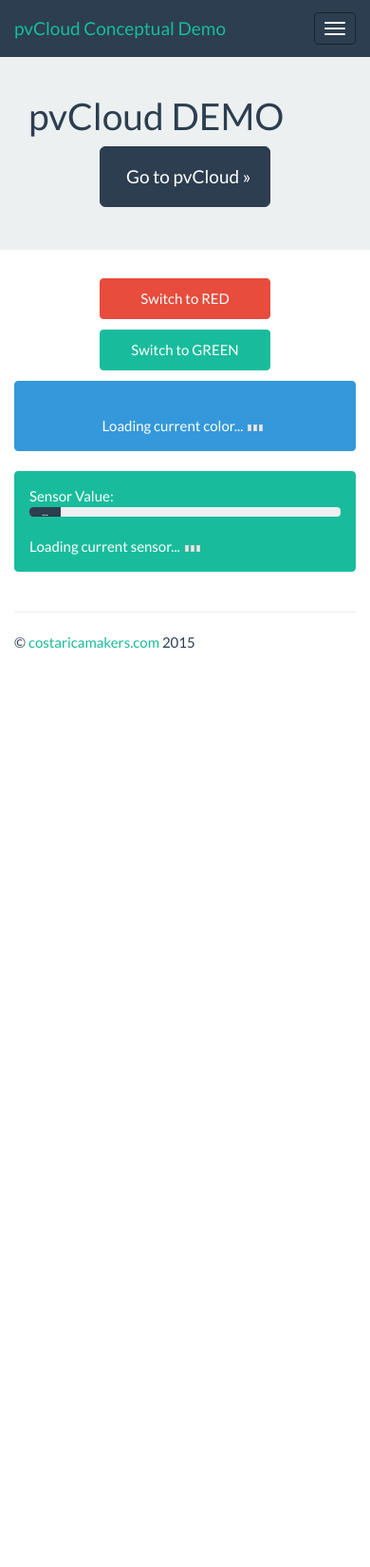
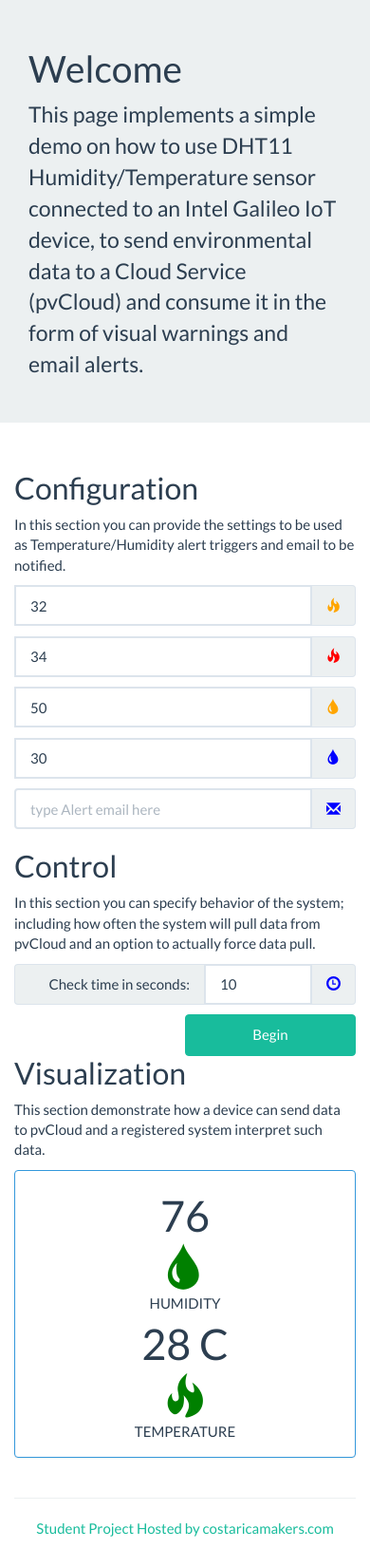
Before and after one commit to gajen7747/dht_meneses, a PHP site: page / in a window 390 px wide. Shown: the whole page at 95% size. Before the commit the page ends 683 px from the top, so only its background shows below. Run offline with PHP 8.4, Linux system fonts and the light colour scheme; some libraries are stand-ins or nearby versions.

Commit message:
screen styling and main elements setup

```diff
--- a/DHT_WEB/css/main.css
+++ b/DHT_WEB/css/main.css
@@ -13,20 +13,18 @@ a.btn{
 
 @media (max-width: 768px) {
     h2{
+    }
+    .config-label{
         display:none;
-        visibility: hidden;
-
     }
-
     a.btn{
         display:block;
         max-width:180px
     }
+
 }
 
 @media (max-width: 480px) {
     h2,.explanation{
-        display:none;
-        visibility: hidden;
     }
 }
--- a/DHT_WEB/index.php
+++ b/DHT_WEB/index.php
@@ -6,7 +6,7 @@
     <head>
         <meta charset="utf-8">
         <meta http-equiv="X-UA-Compatible" content="IE=edge,chrome=1">
-        <title>pvCloud Conceptual DEMO</title>
+        <title>DHT 11 over the Cloud</title>
         <meta name="description" content="">
         <meta name="viewport" content="width=device-width, initial-scale=1">
         <link rel="apple-touch-icon" href="apple-touch-icon.png">
@@ -14,7 +14,7 @@
         <link rel="stylesheet" href="css/bootstrap.min.css">
         <style>
             body {
-                padding-top: 50px;
+                padding-top: 0;
                 padding-bottom: 20px;
             }
         </style>
@@ -27,37 +27,12 @@
         <!--[if lt IE 8]>
             <p class="browserupgrade">You are using an <strong>outdated</strong> browser. Please <a href="http://browsehappy.com/">upgrade your browser</a> to improve your experience.</p>
         <![endif]-->
-        <nav class="navbar navbar-default navbar-fixed-top" role="navigation">
-            <div class="container">
-                <div class="navbar-header">
-                    <button type="button" class="navbar-toggle collapsed" data-toggle="collapse" data-target="#navbar" aria-expanded="false" aria-controls="navbar">
-                        <span class="sr-only">Toggle navigation</span>
-                        <span class="icon-bar"></span>
-                        <span class="icon-bar"></span>
-                        <span class="icon-bar"></span>
-                    </button>
-                    <a class="navbar-brand" href="#">pvCloud Conceptual Demo</a>
-                </div>
-                <div id="navbar" class="navbar-collapse collapse">
-                    <form class="navbar-form navbar-right" role="form" action="https://costaricamakers.com/pvcloud_backend/post_account_login.php" method="POST" target="_blank">
-                        <div class="form-group">
-                            <input type="email" placeholder="Email" class="form-control" id="username" name="username">
-                        </div>
-                        <div class="form-group">
-                            <input type="password" placeholder="Password" class="form-control" id="password" name="password">
-                        </div>
-                        <button type="submit" class="btn btn-success">Sign INTO</button>
-                    </form>
-                </div><!--/.navbar-collapse -->
-            </div>
-        </nav>
 
         <!-- Main jumbotron for a primary marketing message or call to action -->
         <div class="jumbotron">
             <div class="container">
-                <h1>pvCloud DEMO</h1>
-                <p class="explanation">This page implements a pvCloud client that interacts with a device registered in pvCloud and consuming data.</p>
-                <p><a class="btn btn-primary btn-lg" href="https://costaricamakers.com/pvcloud" role="button" target="_blank">Go to pvCloud &raquo;</a></p>
+                <h1>Welcome</h1>
+                <p class="explanation">This page implements a simple demo on how to use DHT11 Humidity/Temperature sensor connected to an Intel Galileo IoT device, to send environmental data to a Cloud Service (pvCloud) and consume it in the form of visual warnings and email alerts.</p>
             </div>
         </div>
 
@@ -65,35 +40,61 @@
             <!-- Example row of columns -->
             <div class="row">
                 <div class="col-md-4">
-                    <h2>Red Button</h2>
-                    <p  class="explanation">This button sends a message to pvcloud system to be read/consumed by a registered Intel Galileo device and turn on a red light.</p>
-                    <p><a id="btnRED" class="btn btn-danger" role="button" href="https://costaricamakers.com/pvcloud_backend/vse_add_value.php?account_id=1&device_id=14&api_key=45cff46a4939a46e3d68d881fd94d6e98486de44&label=COLOR_COMMAND&value=RED&type=COLOR&captured_datetime=2015-2-9+18:31:3" target="ifrResult">Switch to RED</a></p>
+                    <h2>Configuration</h2>
+                    <p  class="explanation">In this section you can provide the settings to be used as Temperature/Humidity alert triggers and email to be notified.</p>
+                    <form>
+                        <p title="Max Temperature in Celsius that triggers a visual warning" class="input-group" style="width:100%">
+                            <label class="input-group-addon config-label" for="txtWarning_T_Trigger" style="width:200px; text-align: right">MAX TEMP WARNING:   </label>
+                            <input class="form-control" type="number" min="0" max="90" value="32"  id="txtWarning_T_Trigger">
+                            <label class="input-group-addon" for="txtWarning_T_Trigger" style="width:1em; text-align: right; color:orange"><i class="glyphicon glyphicon-fire"></i></label>
+                        </p>
+                        <p title="Max Temperature in Celsius that triggers an Email Alert" class="input-group" style="width:100%">
+                            <label class="input-group-addon  config-label" for="txtAlert_T_Trigger" style="width:200px; text-align: right">MAX TEMP ALERT:   </label>
+                            <input class="form-control" type="number" min="0" max="90" value="34"  id="txtAlert_T_Trigger">
+                            <label class="input-group-addon" for="txtAlert_T_Trigger" style="width:1em; text-align: right; color:red"><i class="glyphicon glyphicon-fire"></i></label>
+                        </p>
+                        <p title="Min Humidity % that triggers a visual warning" class="input-group" style="width:100%">
+                            <label class="input-group-addon  config-label" for="txtWarning_H_Trigger" style="width:200px; text-align: right">MIN HUMIDITY WARN:   </label>
+                            <input class="form-control" type="number" min="20" max="80" value="50" id="txtWarning_H_Trigger">
+                            <label class="input-group-addon" for="txtWarning_H_Trigger" style="width:1em; text-align: right; color:orange"><i class="glyphicon glyphicon-tint"></i></label>
+                        </p>
+                        <p title="Min Humidity % that triggers an Email Alert" class="input-group" style="width:100%">
+                            <label class="input-group-addon config-label" for="txtAlert_H_Trigger" style="width:200px; text-align: right">MIN HUMIDITY ALERT:   </label>
+                            <input class="form-control" type="number" min="20" max="80" value="30"  id="txtAlert_H_Trigger">
+                            <label class="input-group-addon" for="txtAlert_H_Trigger" style="width:1em; text-align: right; color:blue"><i class="glyphicon glyphicon-tint"></i></label>
+                        </p>
+                        <p class="input-group" style="width:100%"  title="Email address that will be notified">
+                            <input class="form-control" type="email" id="txtAlertEmail" placeholder="type Alert email here">
+                            <label class="input-group-addon" for="txtAlert_H_Trigger" style="width:1em; text-align: right; color:blue"><i class="glyphicon glyphicon-envelope"></i></label>
+                        </p>
+                    </form>
                 </div>
                 <div class="col-md-4">
-                    <h2>Green Button</h2>
-                    <p  class="explanation">This button sends a message, similar to the Red Button, but for a green light. The registered Intel Galileo will react upon reading last registered value. </p>
-                    <p><a id="btnGREEN"  class="btn btn-success" role="button" href="https://costaricamakers.com/pvcloud_backend/vse_add_value.php?account_id=1&device_id=14&api_key=45cff46a4939a46e3d68d881fd94d6e98486de44&label=COLOR_COMMAND&value=GREEN&type=COLOR&captured_datetime=2015-2-9+18:31:3" target="ifrResult">Switch to GREEN</a></p>
+                    <h2>Control</h2>
+                    <p  class="explanation">In this section you can specify behavior of the system; including how often the system will pull data from pvCloud and an option to actually force data pull.</p>
+                    <form>
+                        <p class="input-group" style="width:100%">
+                            <label class="input-group-addon" for="txtCheckTime" style="width:200px; text-align: right">Check time in seconds:   </label>
+                            <input class="form-control" type="number" min="5" max="60" value="10"  id="txtCheckTime">
+                            <label class="input-group-addon" for="txtCheckTime" style="width:1em; text-align: right; color:blue"><i class="glyphicon glyphicon-time"></i></label>
+                        </p>
+                    </form>
+                    <p><a id="btnCheck"  class="btn btn-success pull-right" role="button" >Begin</a></p>
                 </div>
                 <div class="col-md-4">
-                    <h2>Getting data back</h2>
+                    <h2>Visualization</h2>
                     <p  class="explanation">This section demonstrate how a device can send data to pvCloud and a registered system interpret such data.</p>
-                    <p class="alert alert-info" style="min-height: 70px; text-align: center">
-                        <span id="currentColor_RED" style="text-align: center; width:99%; display:none"><i class="glyphicon glyphicon-record" style="color:red; font-size: 3em"></i><br> Current color is set to RED</span>
-                        <span id="currentColor_GREEN" style="text-align: center; width:99%; display:none"><i class="glyphicon glyphicon-record" style="color:green; font-size: 3em"></i><br> Current color is set to GREEN</span><br>
-                        <span id="currentColor_LOADING">Loading current color...<img style="margin:0 5px;" src="img/ajax-loader.gif"></span>
-                    </p>
-                    <div class="alert alert-success" style="min-height: 70px">
-                        <div class="row">
-                            <div class="col-md-12">
-                                <span id="currentSensor"> Sensor Value: </span>
-                                <div class="progress">
-                                    <div id="sensorBar" class="progress-bar" role="progressbar" aria-valuenow="60" aria-valuemin="0" aria-valuemax="100" style="width:10%;">
-                                        ...
+
+                    <div class="panel panel-body panel-info" style="text-align: center">
+                        <div class="col-md-6">
+                            <span style="font-size:3em">76</span><br>
+                            <i class="glyphicon glyphicon-tint" style="color:green; font-size: 3em"></i><br>
+                            <span>HUMIDITY</span>
                         </div>
-                                </div>
-                                <span id="currentSensorLoading">Loading current sensor...<img style="margin:0 5px;" src="img/ajax-loader.gif"></span>
-
-                            </div>
+                        <div class="col-md-6">
+                            <span style="font-size:3em">28 C</span><br>
+                            <i class="glyphicon glyphicon-fire" style="color:green; font-size: 3em"></i><br>
+                            <span>TEMPERATURE</span>
                         </div>
                     </div>
                 </div>
@@ -102,8 +103,8 @@
             <div id="result"></div>
             <hr>
 
-            <footer>
-                <p>&copy; <a href="https://costaricamakers.com" target="_blank">costaricamakers.com</a> 2015</p>
+            <footer style="text-align:center">
+                <p><a href="https://costaricamakers.com" target="_blank">Student Project Hosted by costaricamakers.com</a></p>
             </footer>
         </div> <!-- /container -->        <script src="//ajax.googleapis.com/ajax/libs/jquery/1.11.2/jquery.js"></script>
         <script>window.jQuery || document.write('<script src="js/vendor/jquery-1.11.2.js"><\/script>')</script>
--- a/DHT_WEB/js/main.js
+++ b/DHT_WEB/js/main.js
@@ -29,9 +29,9 @@ $(document).ready(function () {
         });
     });
 
-    timedLoadColor();
+    //timedLoadColor();
 
-    timerLoadSensor();
+    //timerLoadSensor();
 
 
 });
```
Also changed, not shown: DHT_WEB/index.html (deleted, +0 -135 lines). Lines whose indentation alone changed are shown as unchanged.
